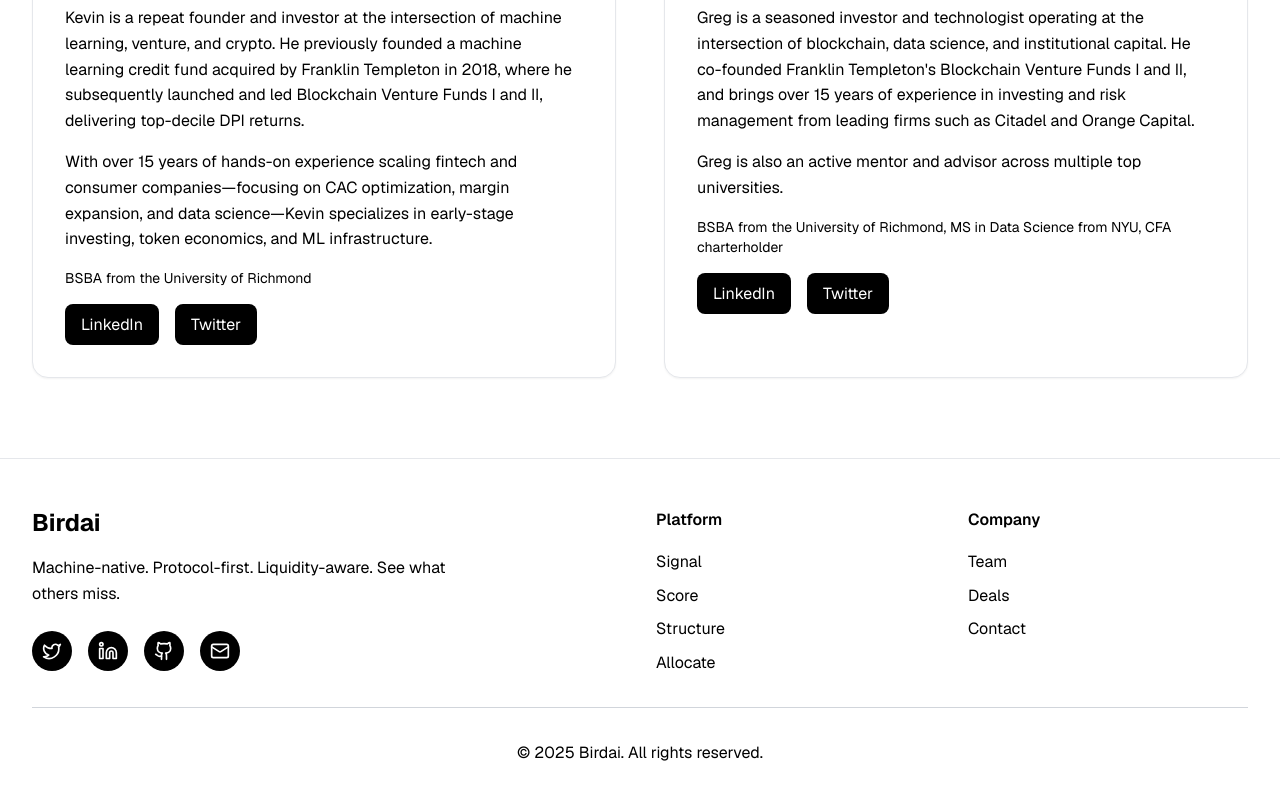
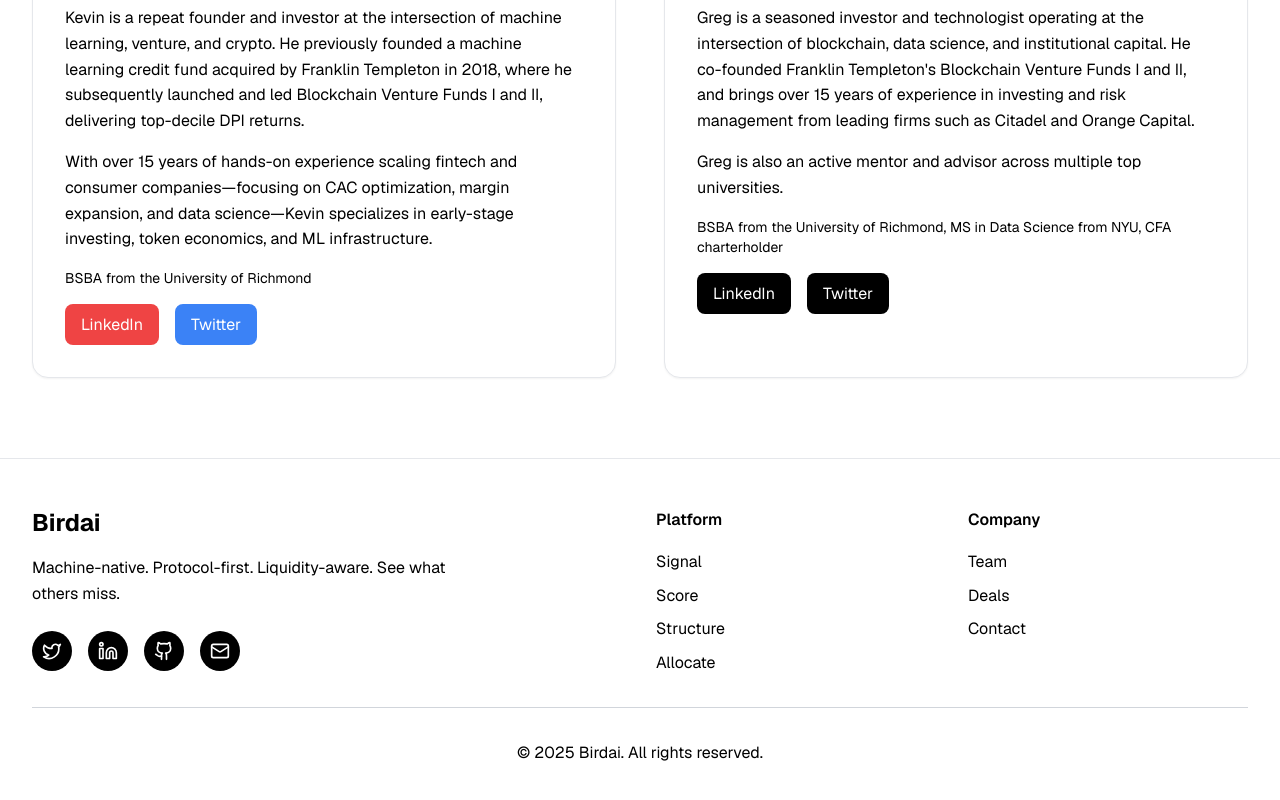
Before and after one commit to Kfar19/CursorWeb, a Next.js app: page / in a window 1280 px wide. Shown: the part 3770-4570 px from the top of the page. Built offline with nearby package versions, Linux system fonts and the light colour scheme; no server answers.

Commit message:
Add alert debugging to test button clicks

```diff
--- a/src/app/page.tsx
+++ b/src/app/page.tsx
@@ -1441,14 +1441,20 @@
               <p className="text-black text-sm mb-4">BSBA from the University of Richmond</p>
               <div className="flex space-x-4 mt-4">
                 <button
-                  className="px-4 py-2 bg-black text-white rounded-lg hover:bg-gray-800 transition-colors"
-                  onClick={() => window.open('https://www.linkedin.com/in/pies', '_blank')}
+                  className="px-4 py-2 bg-red-500 text-white rounded-lg hover:bg-red-600 transition-colors"
+                  onClick={() => {
+                    alert('LinkedIn button clicked!');
+                    window.open('https://www.linkedin.com/in/pies', '_blank');
+                  }}
                 >
                   LinkedIn
                 </button>
                 <button
-                  className="px-4 py-2 bg-black text-white rounded-lg hover:bg-gray-800 transition-colors"
-                  onClick={() => window.open('https://twitter.com/KRFsocial', '_blank')}
+                  className="px-4 py-2 bg-blue-500 text-white rounded-lg hover:bg-blue-600 transition-colors"
+                  onClick={() => {
+                    alert('Twitter button clicked!');
+                    window.open('https://twitter.com/KRFsocial', '_blank');
+                  }}
                 >
                   Twitter
                 </button>
```
